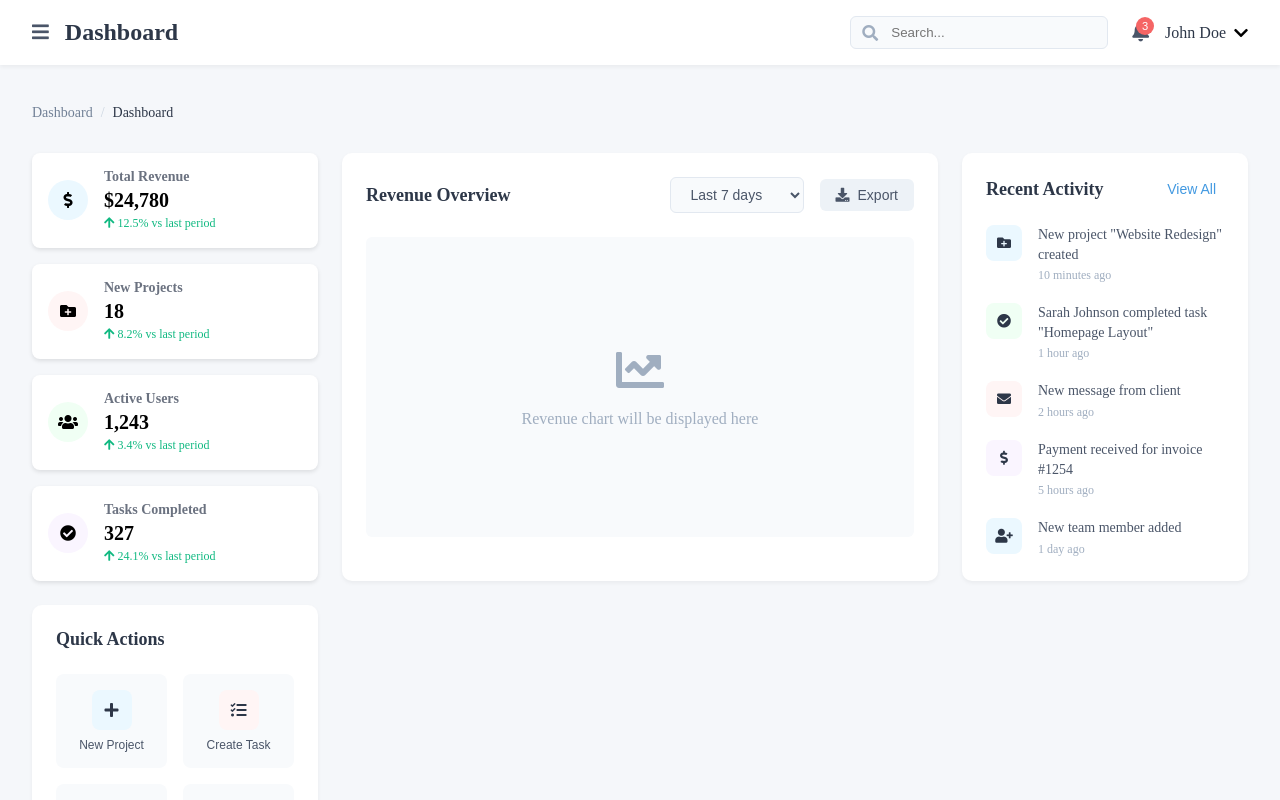
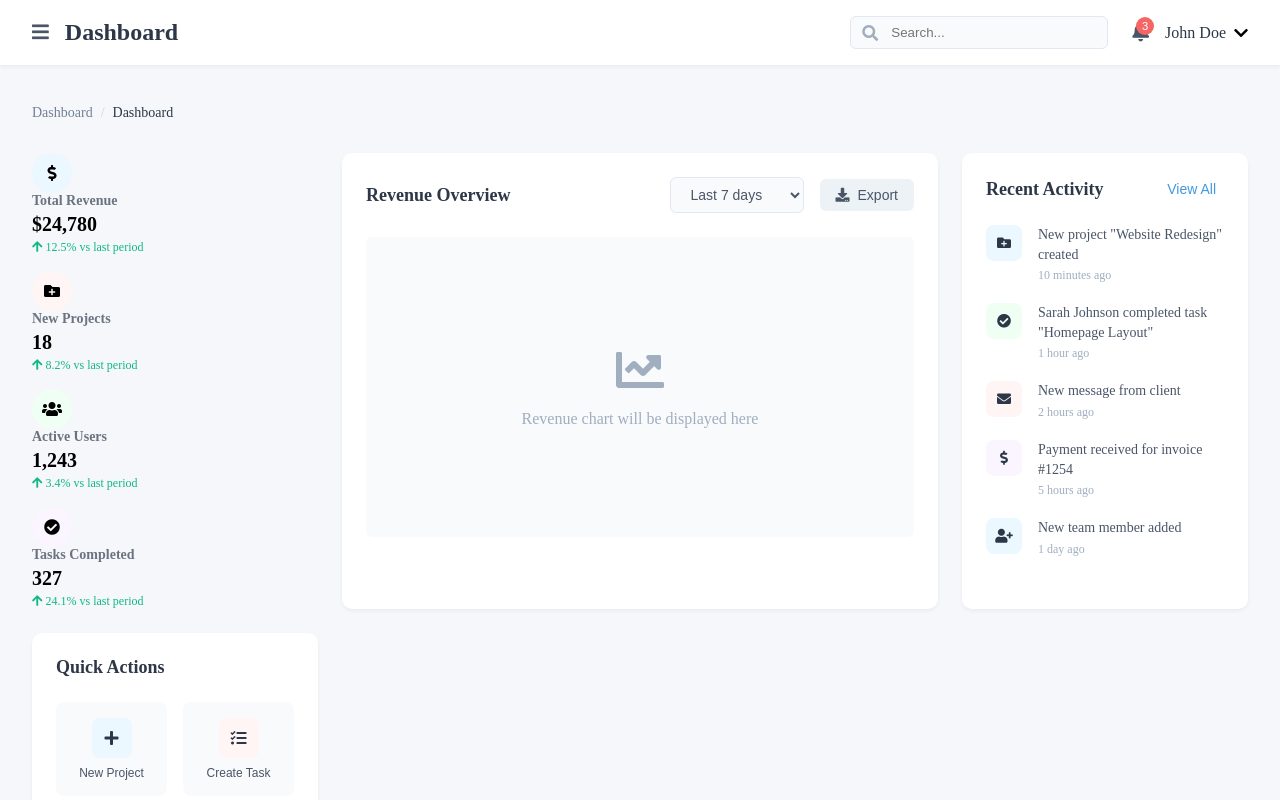
Before and after one commit to sasanedicbn/Mini-app, a Vue app in the folder Mini-app/: page /dashboard in a window 1280 px wide. Shown: the top 800 px of the page. Built offline with nearby package versions, Linux system fonts and the light colour scheme.

Commit message:
create changes in style

```diff
--- a/Mini-app/src/components/Dashboard/DashboardHelpers/DashboardStats.vue
+++ b/Mini-app/src/components/Dashboard/DashboardHelpers/DashboardStats.vue
@@ -37,15 +37,6 @@ const formattedStats = computed(() => dashboardStore.getFormattedStats)
   gap: 1rem;
 }
 
-.stat-card {
-  background: white;
-  border-radius: 0.5rem;
-  padding: 1rem;
-  display: flex;
-  align-items: center;
-  gap: 1rem;
-  box-shadow: 0 2px 4px rgba(0,0,0,0.1);
-}
 
 .stat-icon {
   width: 2.5rem;
```
